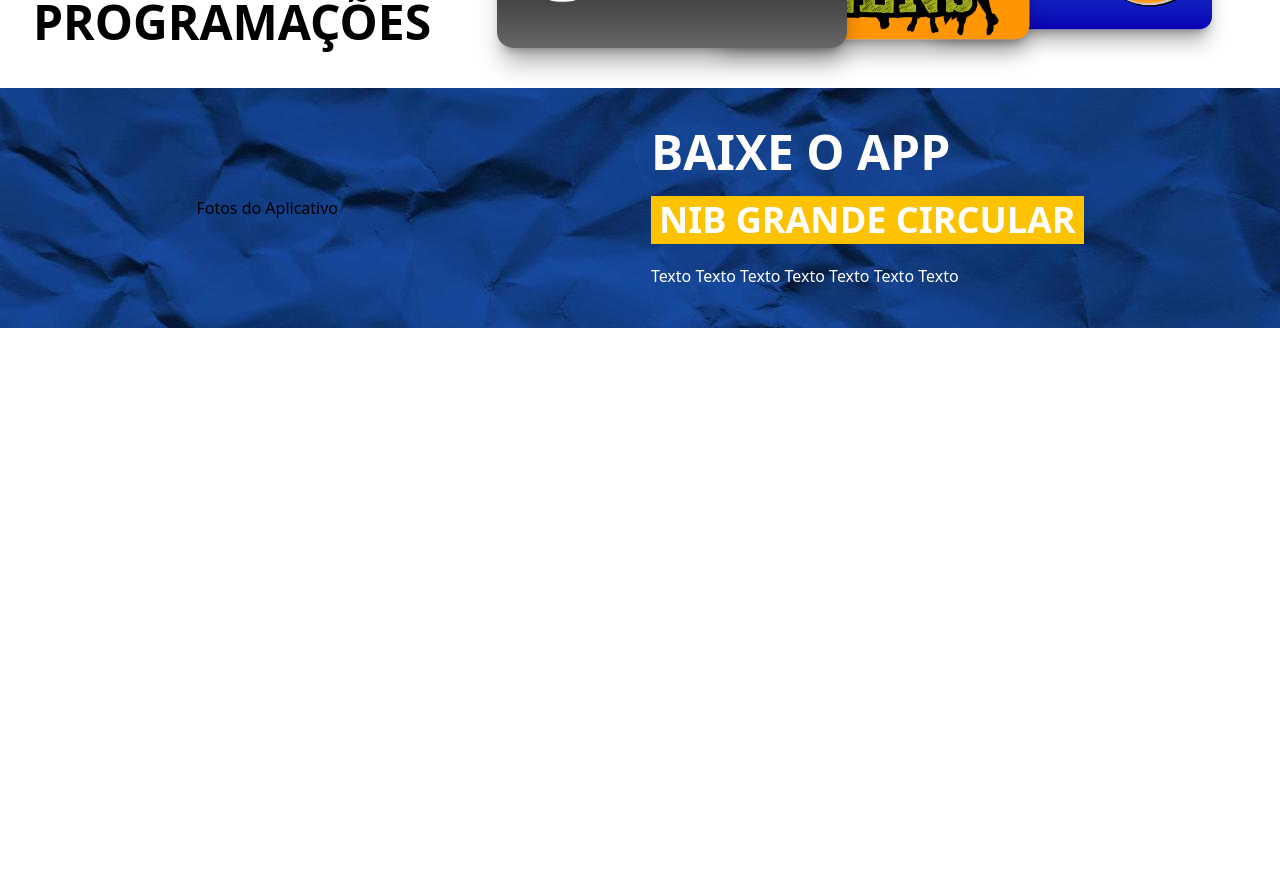
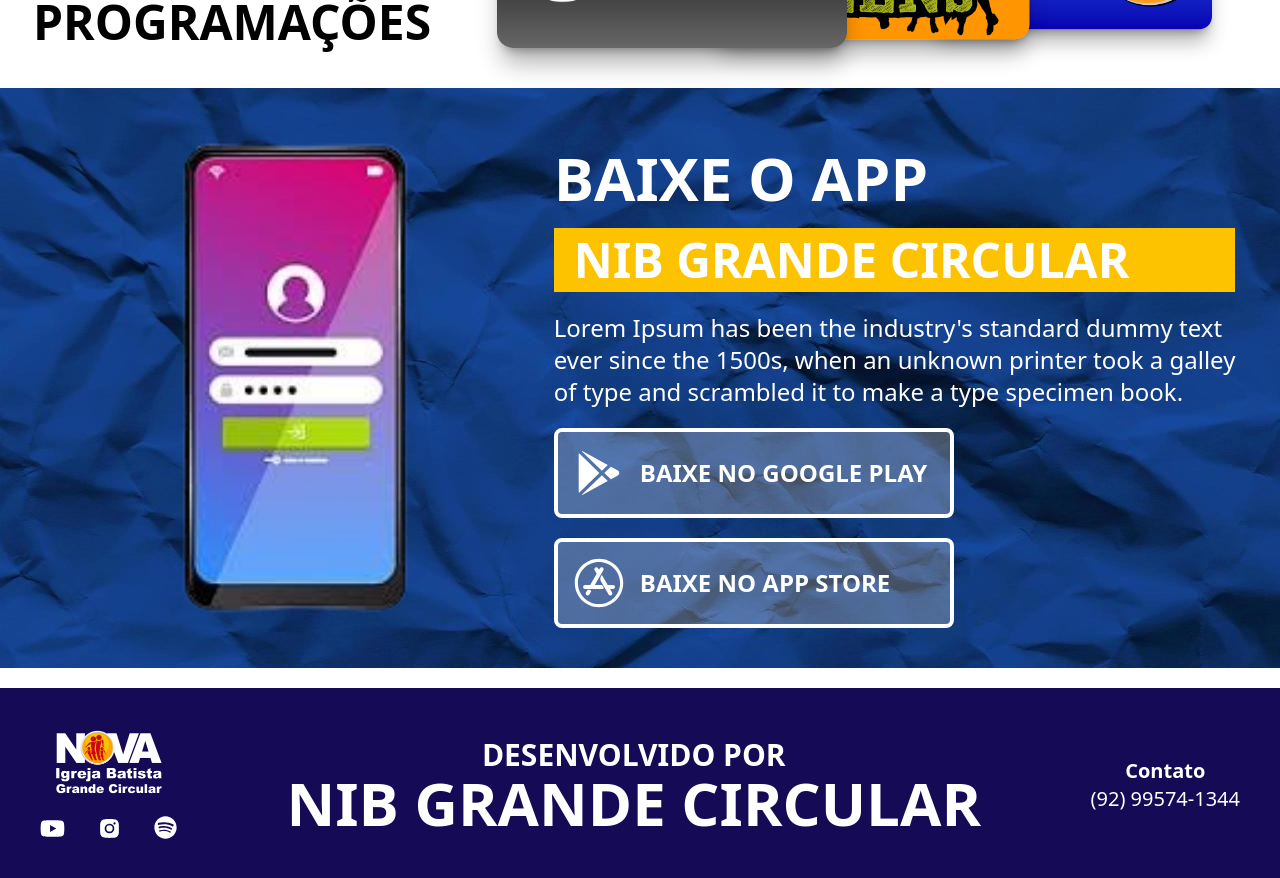
Before and after one commit to angelosicssu/website-nibgc, a Next.js app: page / in a window 1280 px wide. Shown: the part 2000-2878 px from the top of the page. Before the commit the page ends 2328 px from the top, so only its background shows below. Built offline with nearby package versions, Linux system fonts and the light colour scheme.

Commit message:
feat: content app

```diff
--- a/src/app/components/Button/index.tsx
+++ b/src/app/components/Button/index.tsx
@@ -4,7 +4,7 @@ import { ReactNode } from "react";
 interface ButtonProps {
     text: string;
     icon?: ReactNode; //ReactNode -> pode utilizar qualquer componente React
-    variant?: "primary" | "secondary";
+    variant?: "primary" | "secondary" | "third";
     onClick?: () => void;
     className?: string;
 }
@@ -20,7 +20,8 @@ export default function Button({
     const base = "flex uppercase cursor-pointer"
     const variants: Record<string, string> = {
         primary: "w-fit text-white items-center text-2xl font-bold gap-4 border-4 rounded-lg py-4 px-4 bg-[#D9D9D9]/30 hover:scale-105 transition-all duration-300",
-        secondary: "flex border-2 w-[300px] h-[60px] items-center justify-center font-semibold"
+        secondary: "flex border-2 w-[300px] h-[60px] items-center justify-center font-semibold",
+        third: "w-[400px] text-white items-center text-2xl font-bold gap-4 border-4 rounded-lg py-4 px-4 bg-[#D9D9D9]/30"
     };
 
     return(
--- a/src/app/components/Header/index.tsx
+++ b/src/app/components/Header/index.tsx
@@ -1,4 +1,4 @@
-import { FaYoutube, FaInstagram, FaSpotify } from "react-icons/fa6";
+import { FaYoutube, FaSpotify } from "react-icons/fa6";
 import { BiLogoInstagramAlt } from "react-icons/bi";
 import Image from "next/image";
 
--- a/src/app/page.tsx
+++ b/src/app/page.tsx
@@ -1,6 +1,9 @@
 import Header from "./components/Header";
 import Button from "./components/Button";
-import { FaPlayCircle } from "react-icons/fa";
+import { FaPlayCircle, FaAppStore } from "react-icons/fa";
+import { IoLogoGooglePlaystore } from "react-icons/io5";
+import { FaYoutube, FaSpotify } from "react-icons/fa6";
+import { BiLogoInstagramAlt } from "react-icons/bi";
 import Image from "next/image";
 import NextSchedule from "./components/NextSchedule";
 import TextEffect from "./components/TextEffect";
@@ -15,7 +18,7 @@ export default function Home() {
         <div className="flex flex-col">
           <p className="text-8xl font-bold uppercase text-white">Seja</p>
           <p className="stroke-text text-8xl font-bold uppercase mb-10">Bem Vindo</p>
-          <Button text="Nossa Igreja" variant="primary" icon={<FaPlayCircle size={30}/>}/>
+          <Button text="Nossa Igreja" variant="primary" icon={<FaPlayCircle size={30}/>} />
         </div>
         <div className="flex flex-col items-center gap-5 text-5xl text-white uppercase font-bold">
           <p>Título do Vídeo</p>
@@ -72,12 +75,34 @@ export default function Home() {
 
       <div className="bg-[url('/image/others/bg-app.png')] flex items-center justify-around p-10">
         <div>
-          <p>Fotos do Aplicativo</p>
+          <Image src='/image/others/cellphone.png' width={500} height={300} alt="Imagem App"/>
         </div>
-        <div className="flex text-white flex-col gap-5">
-          <p className="text-5xl font-bold uppercase">Baixe o App</p>
-          <p className="text-4xl font-bold uppercase bg-[#FDC301] py-1 px-2">Nib Grande Circular</p>
-          <p>Texto Texto Texto Texto Texto Texto Texto</p>
+        <div className="flex text-white flex-col gap-5 mt-5">
+          <p className="text-6xl font-bold uppercase">Baixe o App</p>
+          <p className="text-5xl font-bold uppercase bg-[#FDC301] py-2 px-5">Nib Grande Circular</p>
+          <p className="text-2xl">Lorem Ipsum has been the industry's standard dummy text <br></br>
+          ever since the 1500s, when an unknown printer took a galley <br></br>of type and scrambled it to make a type specimen book.</p>
+          <Button text="Baixe no Google Play" variant="third" icon={<IoLogoGooglePlaystore size={50}/>}/>
+          <Button text="Baixe no App Store" variant="third" icon={<FaAppStore size={50}/>}/>
+        </div>
+      </div>
+
+      <div className="flex justify-between items-center bg-[#140A55] border-t-20 border-white text-white p-10">
+        <div className="flex flex-col items-center gap-5">
+          <Image src='/image/visualIdentity/nib.png' width={120} height={120} alt="Logo Nib"/>
+          <div className="flex gap-8">
+            <a href="#"><FaYoutube size={25}/></a>
+            <a href="#"><BiLogoInstagramAlt size={25}/></a>
+            <a href="#"><FaSpotify size={23}/></a>
+          </div>
+        </div>
+        <div className="flex flex-col items-center uppercase font-bold">
+          <p className="text-3xl">Desenvolvido por</p>
+          <p className="text-6xl">NIB Grande Circular</p>
+        </div>
+        <div className="flex flex-col items-center text-xl">
+          <p className="font-semibold">Contato</p>
+          <p>(92) 99574-1344</p>
         </div>
       </div>
     </main>
```
Also changed, not shown: public/image/others/cellphone.png (added), public/image/visualIdentity/nib.png (added).
